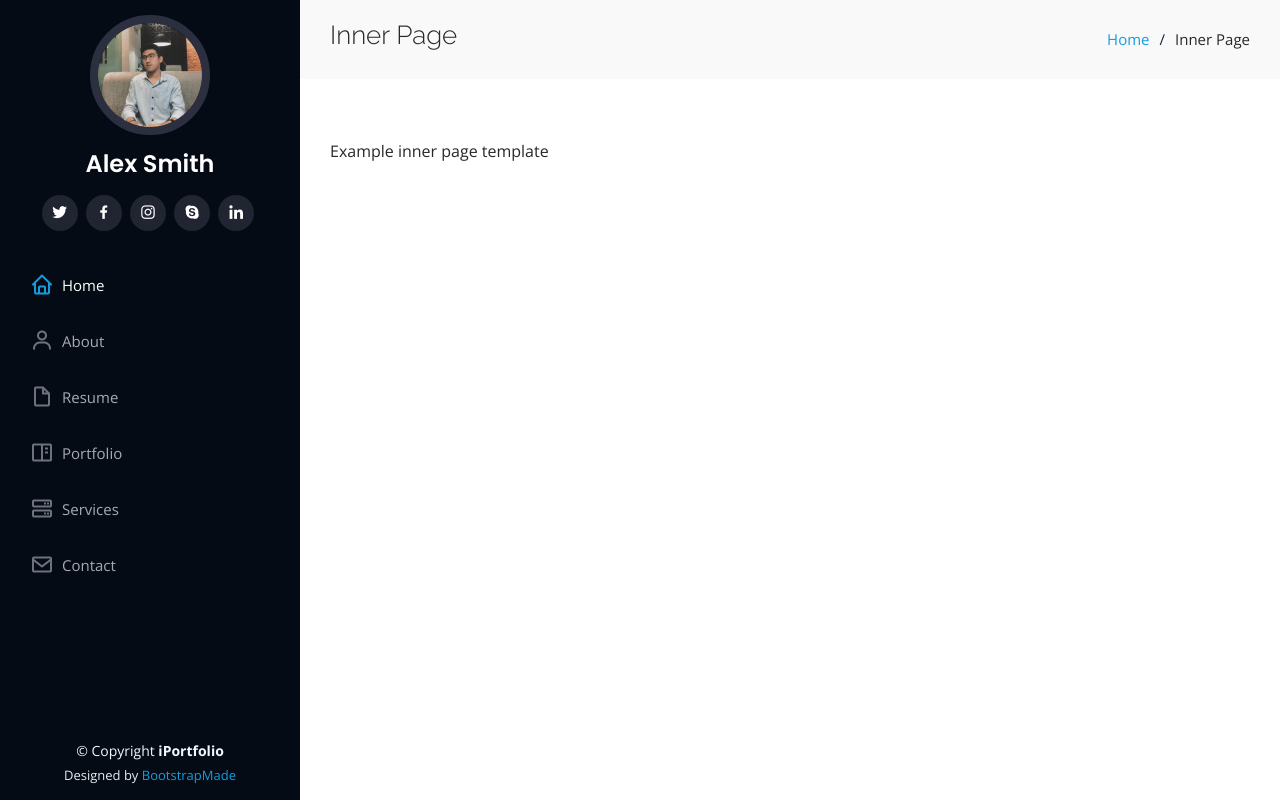
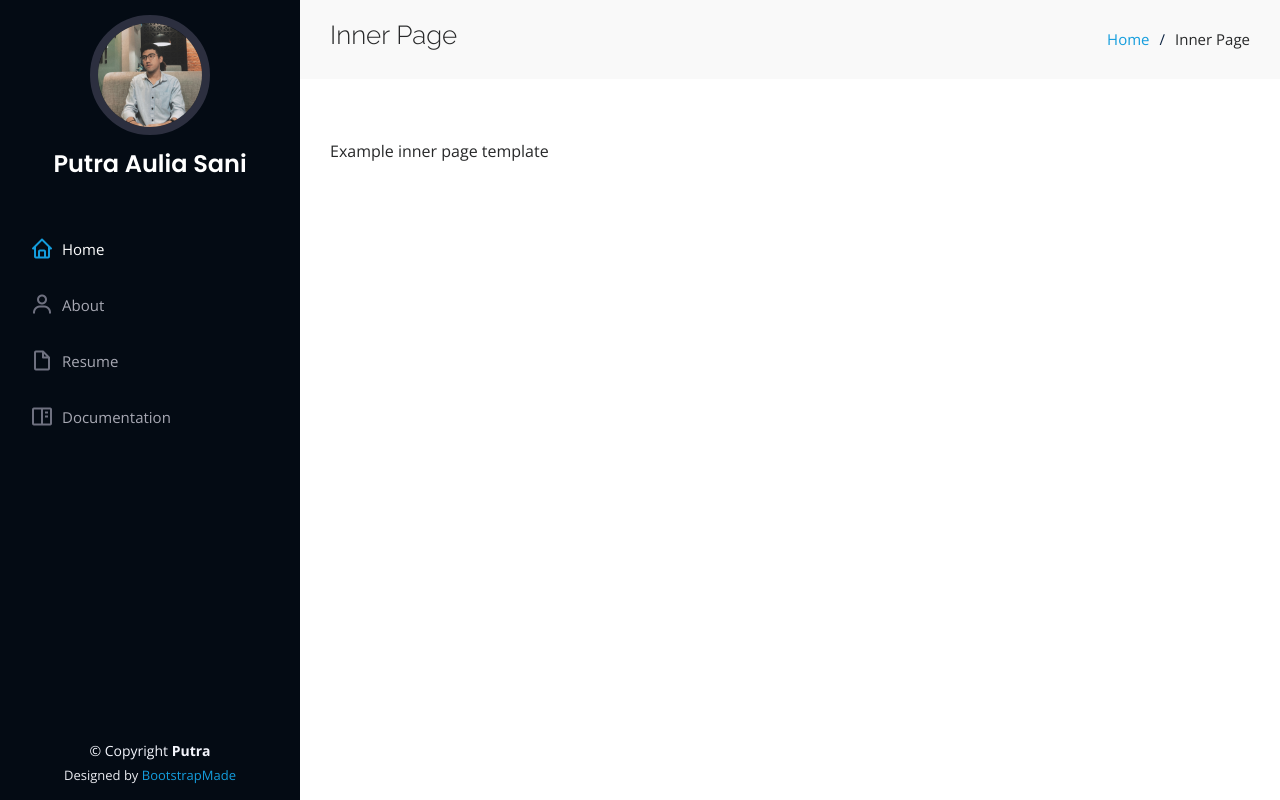
Before and after one commit to Putraaulia/Putraaulia.github.io, a plain HTML site: page inner-page.html in a window 1280 px wide. Drawn offline with nearby package versions, Linux system fonts and the light colour scheme.

Commit message:
perbaikan keenam

```diff
--- a/assets/css/style.css
+++ b/assets/css/style.css
@@ -241,7 +241,7 @@ h6 {
 #hero {
   width: 100%;
   height: 100vh;
-  background: url("../img/hero-bg2.jpg") right;
+  background: url("../img/hero-bg2.jpg") top center;
   background-size: cover;
 }
 
--- a/inner-page.html
+++ b/inner-page.html
@@ -5,7 +5,7 @@
   <meta charset="utf-8">
   <meta content="width=device-width, initial-scale=1.0" name="viewport">
 
-  <title>Inner Page - iPortfolio Bootstrap Template</title>
+  <title>Putra's Portfolio</title>
   <meta content="" name="description">
   <meta content="" name="keywords">
 
@@ -47,13 +47,8 @@
 
       <div class="profile">
         <img src="assets/img/profile-img.jpg" alt="" class="img-fluid rounded-circle">
-        <h1 class="text-light"><a href="index.html">Alex Smith</a></h1>
+        <h1 class="text-light"><a href="index.html">Putra Aulia Sani</a></h1>
         <div class="social-links mt-3 text-center">
-          <a href="#" class="twitter"><i class="bx bxl-twitter"></i></a>
-          <a href="#" class="facebook"><i class="bx bxl-facebook"></i></a>
-          <a href="#" class="instagram"><i class="bx bxl-instagram"></i></a>
-          <a href="#" class="google-plus"><i class="bx bxl-skype"></i></a>
-          <a href="#" class="linkedin"><i class="bx bxl-linkedin"></i></a>
         </div>
       </div>
 
@@ -62,13 +57,12 @@
           <li><a href="#hero" class="nav-link scrollto active"><i class="bx bx-home"></i> <span>Home</span></a></li>
           <li><a href="#about" class="nav-link scrollto"><i class="bx bx-user"></i> <span>About</span></a></li>
           <li><a href="#resume" class="nav-link scrollto"><i class="bx bx-file-blank"></i> <span>Resume</span></a></li>
-          <li><a href="#portfolio" class="nav-link scrollto"><i class="bx bx-book-content"></i> <span>Portfolio</span></a></li>
-          <li><a href="#services" class="nav-link scrollto"><i class="bx bx-server"></i> <span>Services</span></a></li>
-          <li><a href="#contact" class="nav-link scrollto"><i class="bx bx-envelope"></i> <span>Contact</span></a></li>
+          <li><a href="#portfolio" class="nav-link scrollto"><i class="bx bx-book-content"></i> <span>Documentation</span></a></li>
         </ul>
       </nav><!-- .nav-menu -->
     </div>
   </header><!-- End Header -->
+
 
   <main id="main">
 
@@ -101,7 +95,7 @@
   <footer id="footer">
     <div class="container">
       <div class="copyright">
-        &copy; Copyright <strong><span>iPortfolio</span></strong>
+        &copy; Copyright <strong><span>Putra</span></strong>
       </div>
       <div class="credits">
         <!-- All the links in the footer should remain intact. -->
```
Also changed, not shown: index.html (+9 -13 lines), portfolio-details.html (+1 -8 lines).
